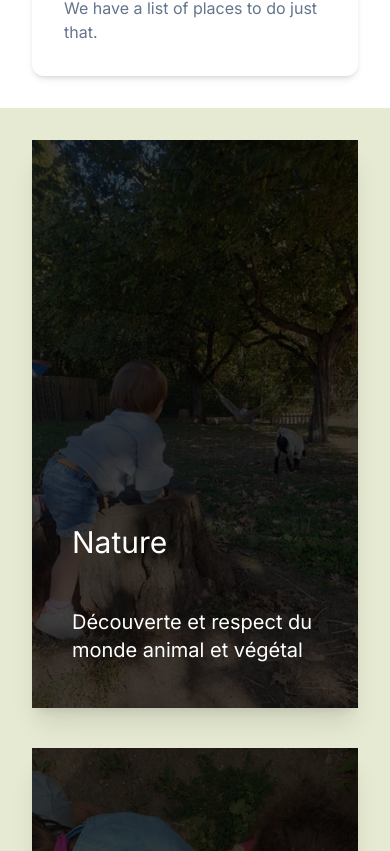
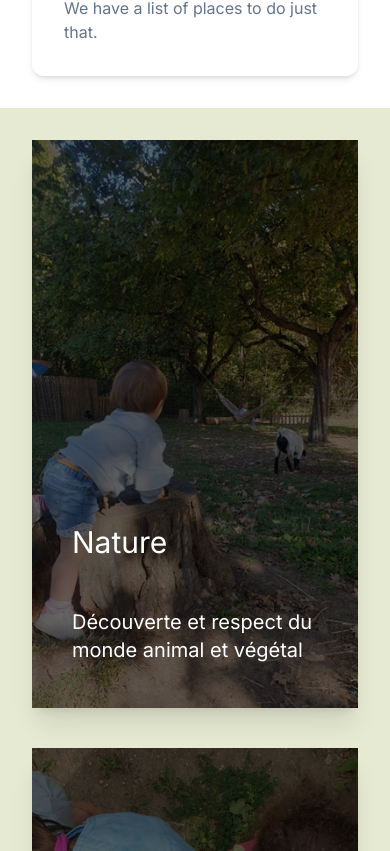
Before and after one commit to BenBBO/pathocalme, a Next.js app: page / in a window 390 px wide. Shown: the part 1053-1904 px from the top of the page. Built offline with nearby package versions, Linux system fonts and the light colour scheme; a web font is replaced by a local one.

Commit message:
Meilleure gestion de l'opacité

```diff
--- a/src/app/components/prestation/index.js
+++ b/src/app/components/prestation/index.js
@@ -3,7 +3,7 @@ const Prestation = ({ imageUrl, onClick, title, description, color }) => {
         <article className="mx-auto w-full shadow-xl bg-cover bg-center min-h-150 transform duration-500 md:hover:-translate-y-2 cursor-pointer group"
             style={{ backgroundImage: `url(${imageUrl})` }}
             onClick={onClick}>
-            <div className="p-5 bg-black bg-opacity-75 md:bg-opacity-20 min-h-150 px-10 flex flex-wrap flex-col pt-96 md:hover:bg-opacity-75 transform duration-300">
+            <div className="p-5 bg-black bg-opacity-60 md:bg-opacity-20 min-h-150 px-10 flex flex-wrap flex-col pt-96 md:hover:bg-opacity-60 transform duration-300">
                 <h1 className="text-white text-3xl mb-5 md:transform md:translate-y-20 md:group-hover:translate-y-0 duration-300">
                     {title}
                 </h1>
```
